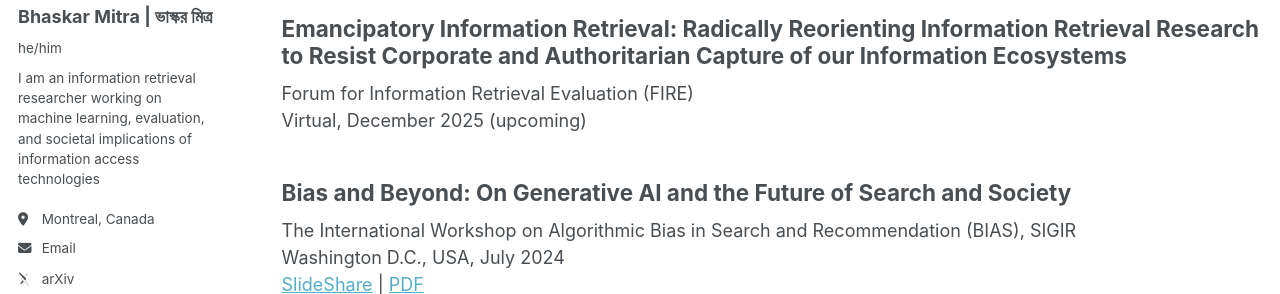
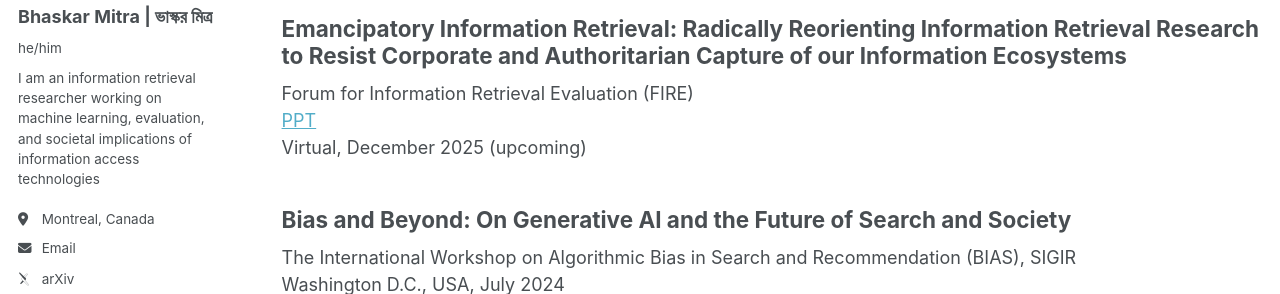
Before and after one commit to bhaskar-mitra/bhaskar-mitra.github.io, a Jekyll site: the page built from _pages/talks.html, in a window 1280 px wide and 900 px high, cut to the strip 278-572 px from the top of the window. Built offline with Jekyll 4.4.1, drawn with Linux system fonts in a browser that asks for light colours; some web fonts are replaced.

Commit message:
Update talks.html

```diff
--- a/_pages/talks.html
+++ b/_pages/talks.html
@@ -12,6 +12,7 @@ author_profile: true
   <article class="archive__item" itemscope itemtype="http://schema.org/CreativeWork">
     <h2>Emancipatory Information Retrieval: Radically Reorienting Information Retrieval Research to Resist Corporate and Authoritarian Capture of our Information Ecosystems</h2>
     <a href="https://fire.irsi.org.in/fire/2025/" style="text-decoration:none;color:inherit">Forum for Information Retrieval Evaluation (FIRE)</a><br/>
+    <a href="../files/emancipatory-ir-fire2026.pptx">PPT</a><br/>
     Virtual, December 2025 (upcoming)<br/>
   </article>
   <article class="archive__item" itemscope itemtype="http://schema.org/CreativeWork">
```
